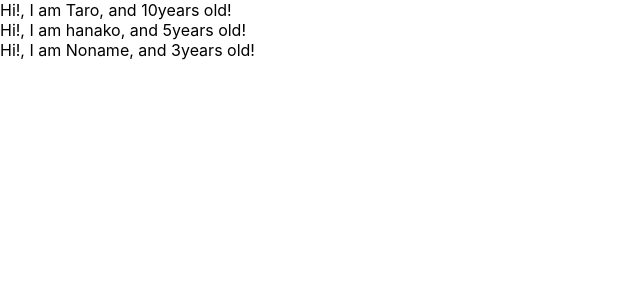
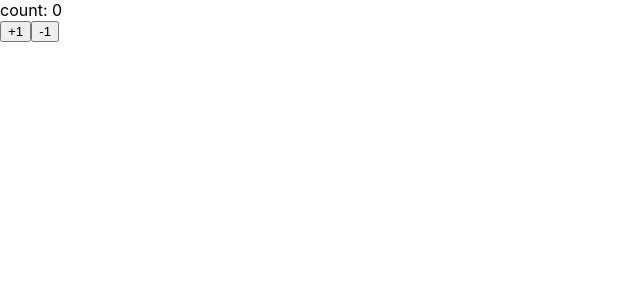
Before and after one commit to FusanosukeKuroda/udemy-react-redux-crud-application, a React (Create React App) app: page / in a window 1280 px wide. Shown: the top 300 px of the page, without its empty margins (0-640 px from the left). Built offline with nearby package versions, Linux system fonts and the light colour scheme.

Commit message:
learn state and setstate

```diff
--- a/src/App.js
+++ b/src/App.js
@@ -1,40 +1,36 @@
-import React from 'react';
-import PropTypes from 'prop-types';
-//function App() {
-//  return (
-//  <React.Fragment>
-//	<label htmlFor="bar">bar</label>
-//	<input type = "text" onChange = {() => {console.log("I am Clicked")}}/>
-//  </React.Fragment>
-//  );
-//}
+import React,{Component} from 'react';
 
-const App =() => {
-  const profiles = [
-	  { name: "Taro", age: 10},
-          { name: "hanako", age: 5},
-          { name: "Noname", age: 3}
-  ]
-  return(
-    <div>
-	{
-		profiles.map((profile,index) =>{
-                return <User name={profile.name} age = {profile.age} key={index}/>
+const App =() => (<Counter></Counter>)
 
-		})
+class Counter extends Component{
+	constructor(props){
+	super(props)
+	this.state = {count :0}
 	}
-	</div>
-  )
 
-}
 
-const User =(props) =>{
-   return <div>Hi!, I am {props.name}, and {props.age}years old!</div>
-}
+	handlePlusButton = () => {
+		//console.log("handlePlusButton")
+		this.setState({count: this.state.count+ 1 })
+	}
 
-User.propTypes = {
- 	name: PropTypes.string,
-	age: PropTypes.number.isRequired
+        handleMinusButton = () => {
+                //console.log("handlePlusButton")
+                this.setState({count: this.state.count- 1 })
+        }
+
+
+
+
+	render(){
+	return(
+   	<React.Fragment>
+		<div>count: { this.state.count }</div>
+		<button onClick={this.handlePlusButton}>+1</button>
+		<button onClick={this.handleMinusButton}>-1</button>
+	</React.Fragment>
+	)
+	}
 }
 
 
```
